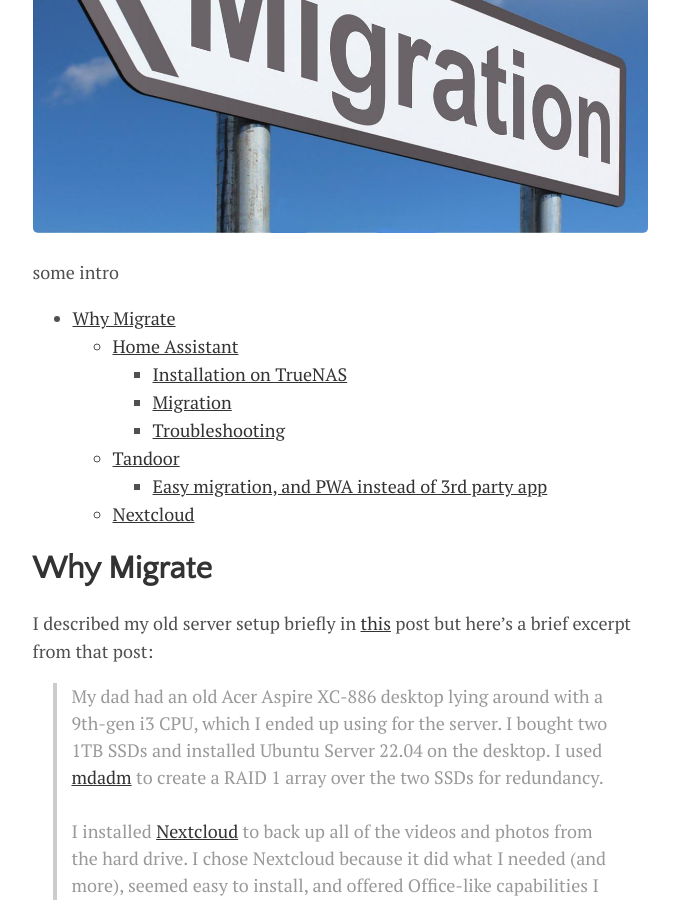
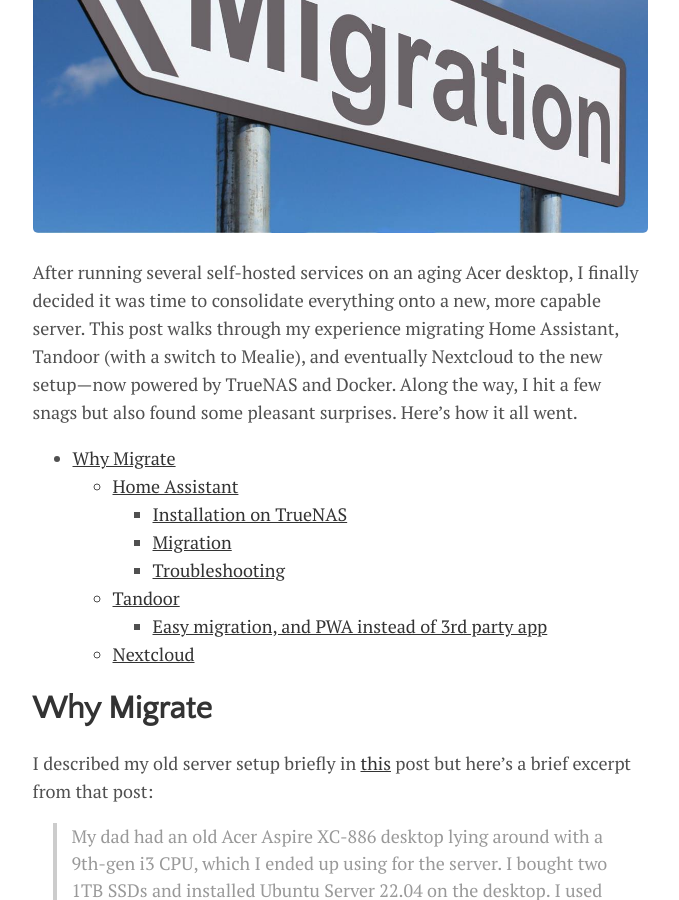
Before and after one commit to ahll19/ahll19.github.io, a Jekyll site: the page built from docs/_posts/2025-05-19-migrating_apps.md, in a window 1280 px wide and 900 px high, scrolled down 424 px. Shown: the whole window, without its empty margins (300-979 px from the left). Built offline with Jekyll 4.4.1, drawn with Linux system fonts in a browser that asks for light colours; comment, search, counter and statistics services are not loaded; some of the changed text lies outside the part shown.

Commit message:
Update and rename 2025-04-13-migrating_apps.md to 2025-05-19-migrating_apps.md

```diff
--- a/docs/_posts/2025-04-13-migrating_apps.md
+++ b/docs/_posts/2025-05-19-migrating_apps.md
@@ -7,7 +7,7 @@
 image: posts/2025-04-13/migration-3020862114.jpg
 ---
 
-some intro
+After running several self-hosted services on an aging Acer desktop, I finally decided it was time to consolidate everything onto a new, more capable server. This post walks through my experience migrating Home Assistant, Tandoor (with a switch to Mealie), and eventually Nextcloud to the new setup—now powered by TrueNAS and Docker. Along the way, I hit a few snags but also found some pleasant surprises. Here's how it all went.
 
 - [Why Migrate](#why-migrate)
   - [Home Assistant](#home-assistant)
```
